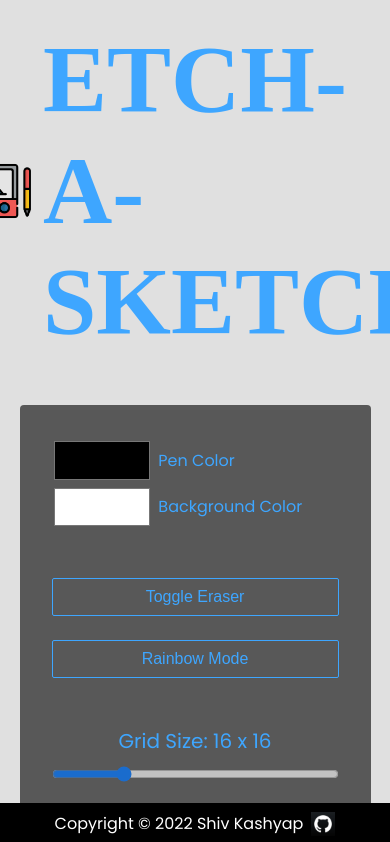
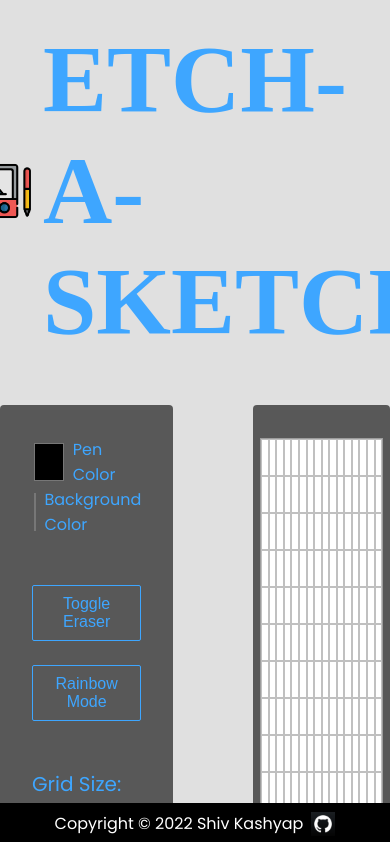
Before and after one commit to shivsgkashyap/etch, a React (Vite) app: page / in a window 390 px wide. Shown: the top 842 px of the page. Built offline with nearby package versions, Linux system fonts and the light colour scheme; a web font is replaced by a local one.

Commit message:
Fixed bugs

```diff
--- a/src/App.css
+++ b/src/App.css
@@ -170,18 +170,3 @@ footer img {
 footer img:hover {
   transform: rotate(360deg) scale(1.2);
 }
-
-@media only screen and (max-width: 1000px) {
-  .main {
-    flex-direction: column;
-    align-items: center;
-  }
-
-  .controls {
-    width: 90%;
-  }
-
-  .grid-wrapper {
-    width: 90%;
-  }
-}
```
Also changed, not shown: 4 other files (tests, documents, lock files or other folders).
